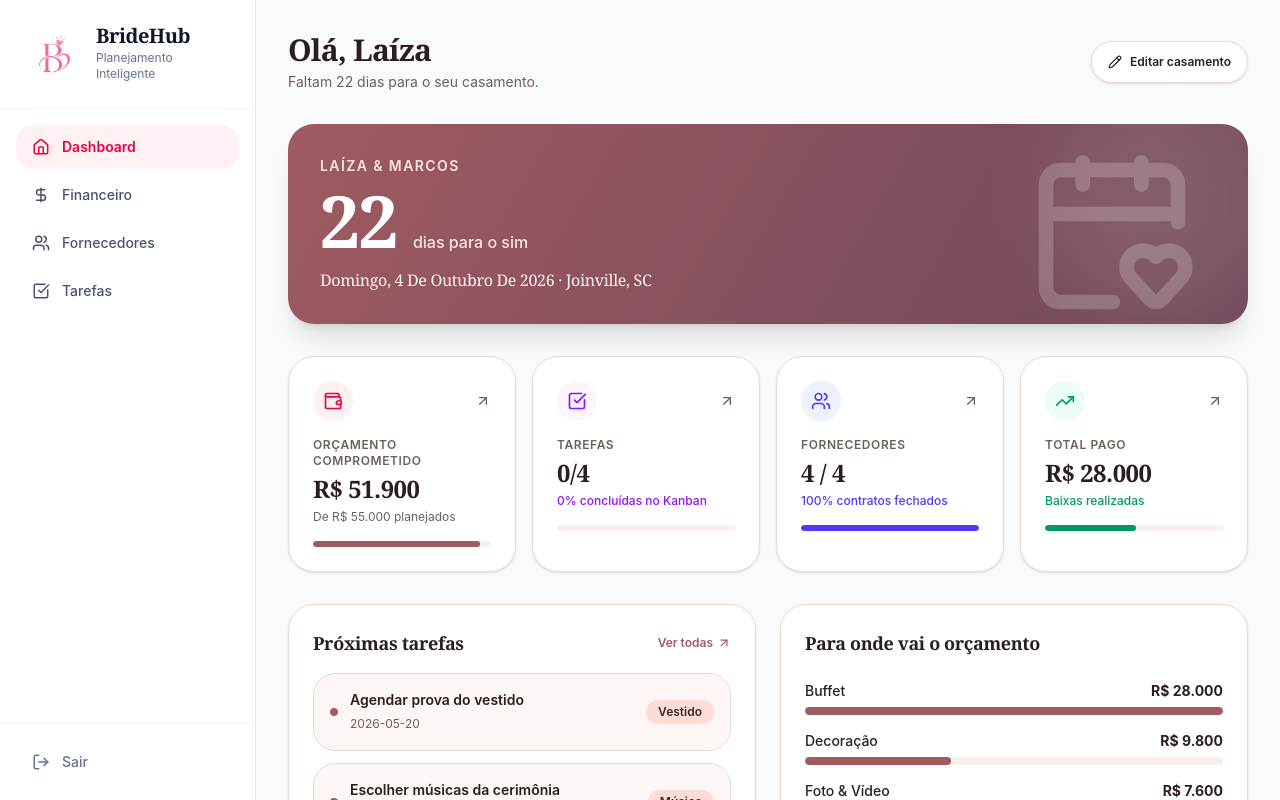
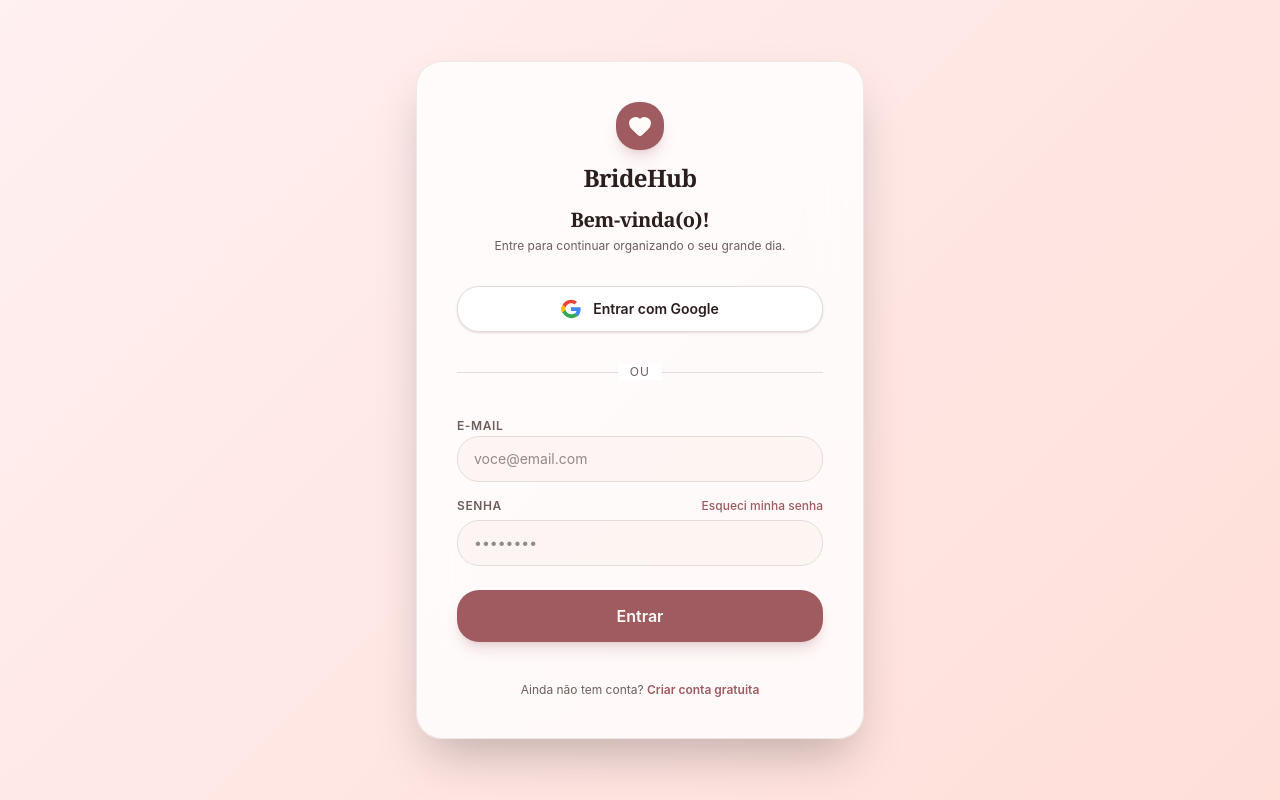
Before and after one commit to thelaiza/brideHub, a React (Vite) app in the folder frontend/: page / in a window 1280 px wide. Built offline with nearby package versions, Linux system fonts and the light colour scheme.

Commit message:
tela login criada

```diff
--- a/frontend/src/App.tsx
+++ b/frontend/src/App.tsx
@@ -4,8 +4,10 @@
 import { FinanceiroPage } from './pages/FinanceiroPage';
 import { FornecedoresPage } from './pages/FornecedoresPage';
 import { TarefasPage } from './pages/TarefasPage';
+import { LoginPage } from './pages/LoginPage';
 
 export function App() {
+  const [isAuthenticated, setIsAuthenticated] = useState(false);
   const [currentTab, setCurrentTab] = useState('dashboard');
 
   useEffect(() => {
@@ -18,6 +20,11 @@
     document.title = titles[currentTab] || 'BrideHub — Organização de Casamento';
   }, [currentTab]);
 
+  // Se não estiver logado, exibe a tela de login
+  if (!isAuthenticated) {
+    return <LoginPage onLogin={() => setIsAuthenticated(true)} />;
+  }
+
   return (
     <AppShell currentTab={currentTab} onTabChange={setCurrentTab}>
       {currentTab === 'dashboard' && <DashboardPage onNavigate={setCurrentTab} />}
--- /dev/null
+++ b/frontend/src/pages/LoginPage.tsx
@@ -0,0 +1,116 @@
+import React, { useState } from 'react';
+import { Heart } from 'lucide-react';
+
+interface LoginPageProps {
+  onLogin: () => void;
+}
+
+export const LoginPage: React.FC<LoginPageProps> = ({ onLogin }) => {
+  const [email, setEmail] = useState('');
+  const [password, setPassword] = useState('');
+
+  const handleSubmit = (e: React.FormEvent) => {
+    e.preventDefault();
+    // Simulação de login bem-sucedido
+    onLogin();
+  };
+
+  return (
+    <div className="min-h-screen flex items-center justify-center p-4" style={{
+      background: 'linear-gradient(135deg, oklch(0.97 0.02 15), oklch(0.93 0.04 30))'
+    }}>
+      <div className="bg-card/80 backdrop-blur-xl border border-border/60 shadow-2xl rounded-3xl w-full max-w-md p-8 sm:p-10 space-y-8 animate-fade-in">
+
+        <div className="text-center space-y-3">
+          <div className="mx-auto size-12 rounded-2xl bg-primary text-primary-foreground grid place-items-center shadow-lg shadow-primary/20">
+            <Heart className="size-6 fill-current" />
+          </div>
+          <h1 className="text-2xl font-bold tracking-tight text-foreground font-display">BrideHub</h1>
+          <div className="space-y-1">
+            <h2 className="text-xl font-semibold text-foreground font-display">Bem-vinda(o)!</h2>
+            <p className="text-xs text-muted-foreground">Entre para continuar organizando o seu grande dia.</p>
+          </div>
+        </div>
+
+        <button
+          type="button"
+          onClick={onLogin}
+          className="w-full flex items-center justify-center gap-3 py-3 px-4 border border-border rounded-2xl text-sm font-semibold text-foreground bg-card hover:bg-muted/50 transition-all shadow-sm cursor-pointer"
+        >
+          <svg className="size-5" viewBox="0 0 24 24">
+            <path
+              fill="#EA4335"
+              d="M12 5c1.6 0 3 .6 4.1 1.6l3.1-3.1C17.3 1.8 14.8 1 12 1 7.5 1 3.7 3.6 1.8 7.3l3.7 2.9C6.4 7.2 9 5 12 5z"
+            />
+            <path
+              fill="#4285F4"
+              d="M23.5 12.3c0-.8-.1-1.6-.2-2.3H12v4.5h6.5c-.3 1.5-1.1 2.8-2.4 3.7l3.7 2.9c2.2-2 3.7-5 3.7-8.8z"
+            />
+            <path
+              fill="#FBBC05"
+              d="M5.5 14.8c-.2-.7-.4-1.5-.4-2.3s.2-1.6.4-2.3L1.8 7.3C.7 9.5 0 10.7 0 12s.7 2.5 1.8 4.7l3.7-2.9z"
+            />
+            <path
+              fill="#34A853"
+              d="M12 23c3.2 0 6-1.1 8-3l-3.7-2.9c-1.1.7-2.5 1.2-4.3 1.2-3 0-5.6-2.2-6.5-5.2L1.8 16c1.9 3.7 5.7 7 10.2 7z"
+            />
+          </svg>
+          Entrar com Google
+        </button>
+
+        <div className="relative flex items-center justify-center">
+          <div className="absolute inset-0 flex items-center">
+            <div className="w-full border-t border-border" />
+          </div>
+          <span className="relative px-3 text-xs text-muted-foreground bg-card uppercase tracking-widest">ou</span>
+        </div>
+
+        <form onSubmit={handleSubmit} className="space-y-4">
+          <div className="space-y-1.5">
+            <label className="text-xs font-semibold text-muted-foreground uppercase tracking-wider">E-mail</label>
+            <input
+              type="email"
+              required
+              value={email}
+              onChange={(e) => setEmail(e.target.value)}
+              placeholder="voce@email.com"
+              className="w-full px-4 py-3 bg-muted/50 border border-border rounded-2xl text-sm text-foreground focus:outline-none focus:border-ring transition-colors"
+            />
+          </div>
+
+          <div className="space-y-1.5">
+            <div className="flex items-center justify-between">
+              <label className="text-xs font-semibold text-muted-foreground uppercase tracking-wider">Senha</label>
+              <a href="#esqueci" onClick={(e) => { e.preventDefault(); alert('Função de recuperar senha em breve!'); }} className="text-xs font-medium text-primary hover:underline">
+                Esqueci minha senha
+              </a>
+            </div>
+            <input
+              type="password"
+              required
+              value={password}
+              onChange={(e) => setPassword(e.target.value)}
+              placeholder="••••••••"
+              className="w-full px-4 py-3 bg-muted/50 border border-border rounded-2xl text-sm text-foreground focus:outline-none focus:border-ring transition-colors"
+            />
+          </div>
+
+          <button
+            type="submit"
+            className="w-full py-3.5 px-4 bg-primary hover:bg-primary/90 text-primary-foreground font-semibold rounded-2xl shadow-lg shadow-primary/20 transition-all cursor-pointer mt-2"
+          >
+            Entrar
+          </button>
+        </form>
+
+        <div className="text-center text-xs text-muted-foreground pt-2">
+          Ainda não tem conta?{' '}
+          <a href="#cadastro" onClick={(e) => { e.preventDefault(); alert('Tela de cadastro em breve!'); }} className="font-semibold text-primary hover:underline">
+            Criar conta gratuita
+          </a>
+        </div>
+
+      </div>
+    </div>
+  );
+};
```
